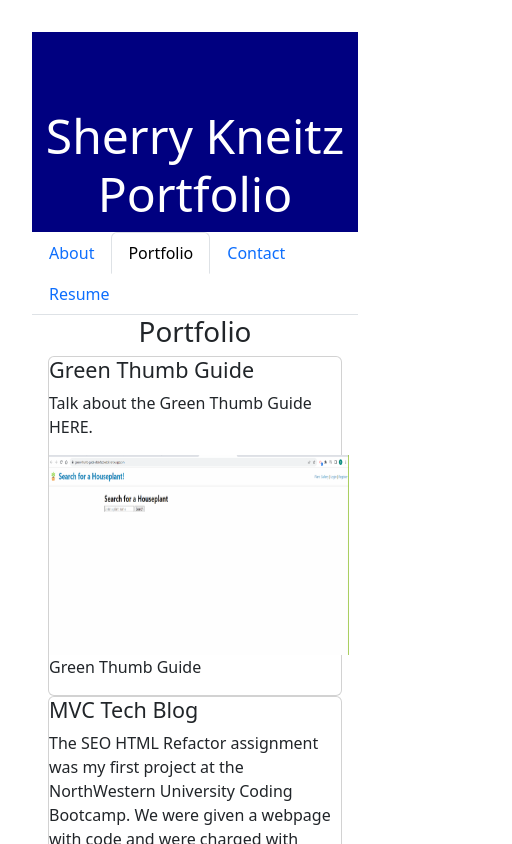
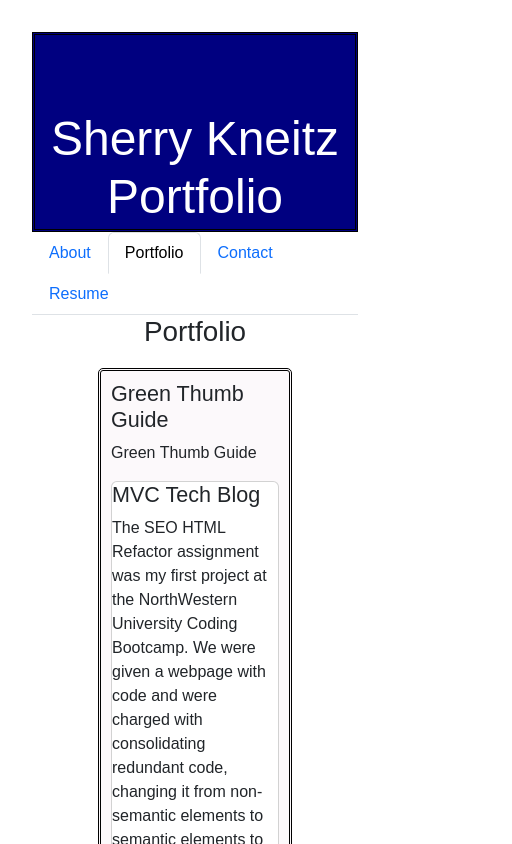
Before and after one commit to SherryK1103/React-Portfolio, a React (Vite) app: page /Portfolio in a window 390 px wide. Shown: the top 844 px of the page, 512 px wide, since content can reach past the window. Built offline with nearby package versions, Linux system fonts and the light colour scheme.

Commit message:
added projects jsx file with code, added css code

```diff
--- /dev/null
+++ b/src/components/Projects.jsx
@@ -0,0 +1,38 @@
+import greenThumb from '../assets/images/GREEN-THUMB-SS.png';
+// import all other photos up here
+
+function ProjectCard({ name, description, link, imageSrc }) {
+  return (
+    <div className="card">
+      <h4>{name}</h4>
+      <p>{description}</p>
+      <a href={link}>
+        <img src={imageSrc} alt={`screenshot of ${name}`} className={`${name}-ss`} />
+      </a>
+      <p id={`${name.toLowerCase().replace(/ /g, '-')}-title`}>{name}</p>
+    </div>
+  );
+}
+
+function Projects() {
+  const projectData = [
+    {
+      name: 'Green Thumb Guide',
+      description: 'Talk about the Green Thumb Guide HERE.',
+      link: 'https://github.com/SherryK1103/Green-Thumb-Guide',
+      imageSrc: { greenThumb },
+    },
+    // Add data for other projects here
+  ];
+
+  // Below is like a for-loop, pulls from line 17, does a for-loop thingy, and then lines 3-14 formats the card how all the data is supposed to look.
+  return (
+    <section id="my-work" className="main-content">
+      {projectData.map((project, index) => (
+        <ProjectCard key={index} {...project} />
+      ))}
+    </section>
+  );
+}
+
+export default Projects;
--- a/src/pages/Portfolio.jsx
+++ b/src/pages/Portfolio.jsx
@@ -1,4 +1,5 @@
-import greenThumb from '../assets/images/GREEN-THUMB-SS.png';
+import Projects from '../components/Projects'
+// leave outer divs, leave h1, sections id my work and main content
 
 export default function Portfolio() {
   return (
@@ -7,17 +8,11 @@ export default function Portfolio() {
 
       <section id="my-work" className="main-content">
         {/* Project One ********************************************************/}
-        <div className="card">
+        <div>
           <h4>Green Thumb Guide</h4>
-          <p>Talk about the Green Thumb Guide HERE.</p>
-          {/* Add link to deployed site */}
-          <a href="https://github.com/SherryK1103/Green-Thumb-Guide">
-            <img
-              src={ greenThumb }
-              alt="screenshot of green thumb guide"
-              className="green-thumb-ss"
-            />
-          </a>
+            {/* Import projects */}
+
+
           <p id="green-title">Green Thumb Guide</p>
         </div>
 
--- a/styles/App.css
+++ b/styles/App.css
@@ -97,3 +97,87 @@ label {
   height: 200px;
   width: 300px;
 }
+
+* { font-family: 'Raleway', sans-serif;
+}
+
+html {
+    scroll-behavior: smooth;
+}
+
+body {
+    background-color: #FCE8F5;
+}
+
+header {
+    border: black;
+    border-style: double;
+    > h1 {
+        margin-left: 15px;
+    }
+}
+
+.sherry-photo {
+    height: 275px;
+    width: 200px;
+}
+
+p {
+    font-size: 100%;
+}
+
+section {
+    border: double black;
+    border-radius: 5px;
+    margin: 20px 0px 20px 0px;
+    padding: 10px;
+}
+
+.main-content {
+    margin-right: 50px;
+    margin-left: 50px;
+    background-color: #fcf9fb;
+}
+
+.first-webpage-photo {
+    height: 200px;
+    width: 350px;
+}
+
+#project_one_title {
+    position: relative;
+    left: 20px;
+    top: -50px;
+    width: 150px;
+    color: black;
+    background-color: lightgrey;
+}
+
+@media screen and (max-width:600px) {
+    body {
+        display: inline;
+    }
+}
+
+.photo-of-flowers {
+    height: 100px;
+    width: 175px;
+}
+
+#placeholder-project {
+    position: relative;
+    left: 20px;
+    top: -50px;
+    width: 150px;
+    color: black;
+    background-color: lightgrey;
+}
+
+.nav-links {
+    display: flex;
+    justify-content: space-around;
+}
+
+.sub-heading {
+    color: navy;
+}
```
